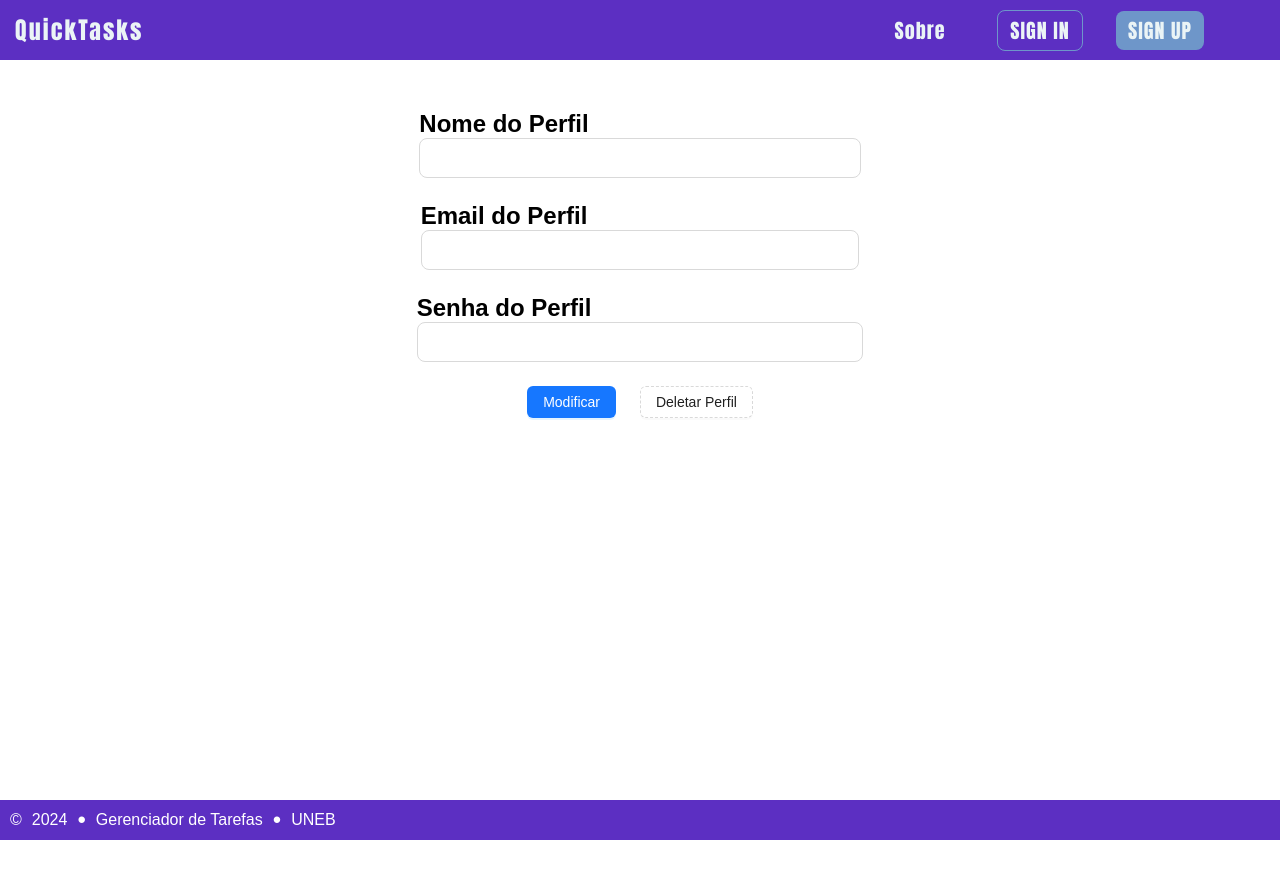
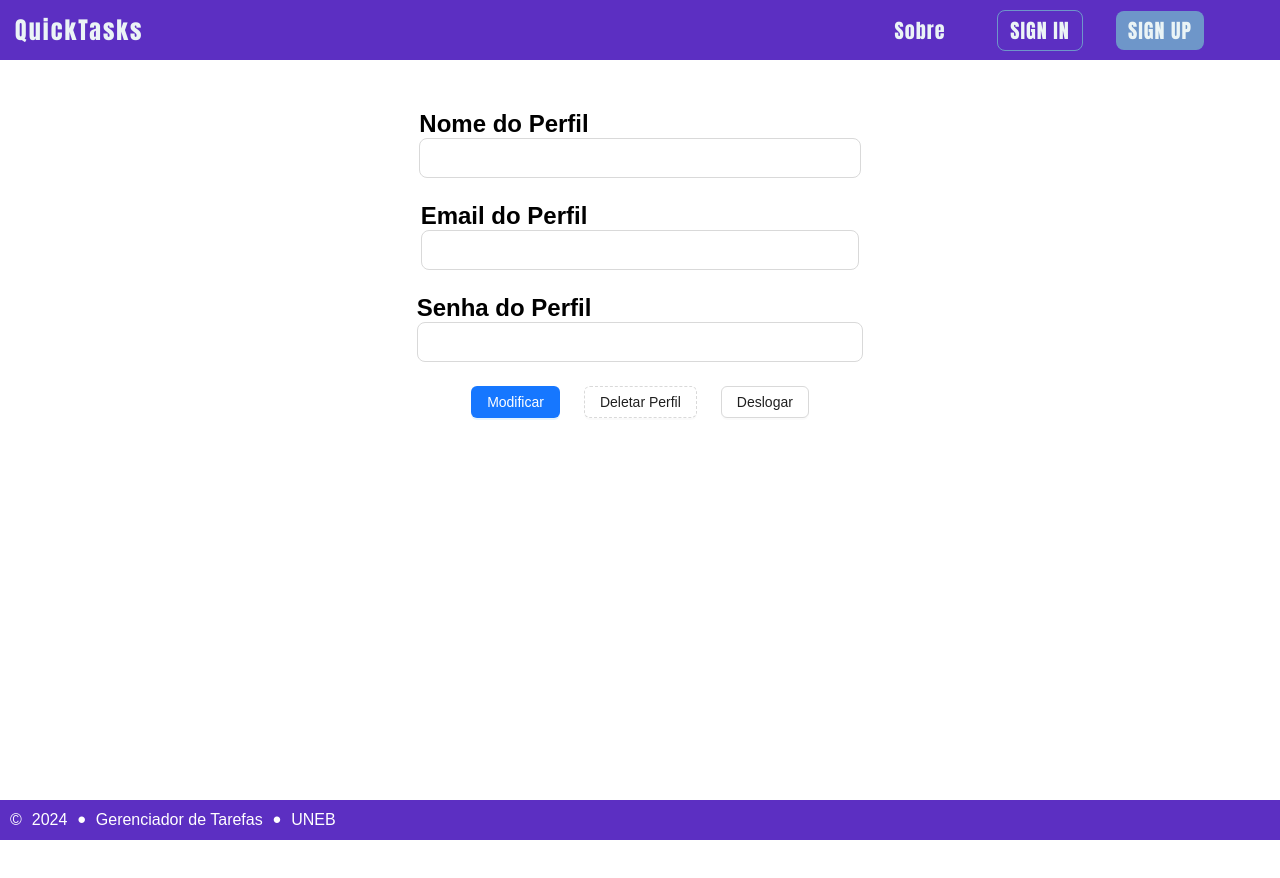
Before and after one commit to VerttB/GerenciadorTarefas-frontend, a React (Vite) app: page /perfil in a window 1280 px wide. Shown: the top 878 px of the page. Built offline with nearby package versions, Linux system fonts and the light colour scheme.

Commit message:
qualidade de vida

```diff
--- a/package.json
+++ b/package.json
@@ -10,6 +10,12 @@
     "preview": "vite preview"
   },
   "dependencies": {
+    "@fortawesome/fontawesome-svg-core": "^6.5.2",
+    "@fortawesome/free-brands-svg-icons": "^6.5.2",
+    "@fortawesome/free-regular-svg-icons": "^6.5.2",
+    "@fortawesome/free-solid-svg-icons": "^6.5.2",
+    "@fortawesome/react-fontawesome": "^0.2.2",
+    "@fortawesome/vue-fontawesome": "^3.0.8",
     "@syncfusion/ej2-react-calendars": "^26.1.35",
     "antd": "^5.18.2",
     "react": "^18.2.0",
--- a/src/App.jsx
+++ b/src/App.jsx
@@ -5,7 +5,7 @@ import Forms from "./paginas/CadastroLogin/Forms"
 import Sobre from "./paginas/Sobre/Sobre"
 import Inicio from "./paginas/Inicio/Inicio"
 import Atividades from "./paginas/Atividades/Atividades"
-import React, {useState} from 'react'
+import React, {useEffect, useState} from 'react'
 import Perfil from "./paginas/Perfil/Perfil"
 
 function App(){
@@ -13,9 +13,15 @@ function App(){
 
 
     const [user, setUser] = useState({})
+    const [loading, setLoading] = useState(true)
 
+    useEffect(() => {
+        const usuarioSalvo = localStorage.getItem("user")
+        if(usuarioSalvo){ setUser(JSON.parse(usuarioSalvo))}
+        setLoading(false)
+    },[])
 
-
+    if(loading){ return <div>Carregando...</div>}
     return(
     <BrowserRouter>
     <Header user={user}></Header>
--- a/src/components/Login/Login.jsx
+++ b/src/components/Login/Login.jsx
@@ -48,6 +48,7 @@ function Login({ setUser, email, setEmail, senha, setSenha, disable }) {
     .then((response) => response.json())
     .then(data => {
       setUser(data)
+      localStorage.setItem('user', JSON.stringify(data));
       setTimeout(() => navegar(),50);
     })
     .catch((error) => console.error('Erro:', error));
--- a/src/components/TaskCard/ConcluirTask/ConcluirTask.jsx
+++ b/src/components/TaskCard/ConcluirTask/ConcluirTask.jsx
@@ -1,11 +1,11 @@
 
 import { CheckCircleOutlined} from "@ant-design/icons";
 import './ConcluirTask.scss'
-function ConcluirTask({task, index, updateTask}){
+function ConcluirTask({task, index, updateTask, icone}){
 
 
     return(
-       <button onClick={() => {task.status = "Concluída" ;updateTask(task, index)}}><CheckCircleOutlined className="icone" ></CheckCircleOutlined></button>
+       <button onClick={() => {task.status = "Concluída" ;updateTask(task, index)}}>{icone}</button>
     )
 }
 
--- a/src/components/TaskCard/TaskCard.jsx
+++ b/src/components/TaskCard/TaskCard.jsx
@@ -2,7 +2,14 @@
 import ConcluirTask from "./ConcluirTask/ConcluirTask";
 import DeleteCard from "./DeleteCard/DeleteCard";
 import EditCard from "./EditCard/EditCard";
-import "./TaskCard.scss";
+import ReactDom from 'react-dom';
+import "./TaskCard.scss"
+// import { faCircleCheck } from "@fortawesome/free-solid-svg-icons";
+// import from '@awesome.me/kit-KIT_CODE/icons/classic/solid'
+import { FontAwesomeIcon } from '@fortawesome/react-fontawesome'
+import { faCircleCheck } from "@fortawesome/free-solid-svg-icons";
+
+
 
 function TaskCard({task, change, index, deleteTask, userId}){
 
@@ -12,8 +19,8 @@ function TaskCard({task, change, index, deleteTask, userId}){
                 <h4>{task.titulo}</h4>
                 <div className="funcoes">
                 <EditCard userId={userId} task={task} index={index} updateTask={change}></EditCard>
-                <DeleteCard deleteTask={deleteTask} deletedTask={task} index={index}></DeleteCard>
-                <ConcluirTask task={task} updateTask={change}></ConcluirTask>
+                <DeleteCard  deleteTask={deleteTask} deletedTask={task} index={index}></DeleteCard>
+                <ConcluirTask icone= {<FontAwesomeIcon icon={faCircleCheck} />} task={task} updateTask={change}></ConcluirTask>
                 </div>
                 </div>
 
--- a/src/paginas/Atividades/Atividades.jsx
+++ b/src/paginas/Atividades/Atividades.jsx
@@ -5,6 +5,7 @@ import { Navigate, redirect, useNavigate } from 'react-router-dom';
 import { useEffect, useState, useCallback } from "react";
 import { Input, Space } from "antd";
 import { SearchOutlined } from '@ant-design/icons';
+;
 
 function Atividades({ user }) {
 
@@ -81,7 +82,7 @@ function Atividades({ user }) {
           console.error(error);
         });
     } else {
-     navigate('/cadastro');
+      navigate('/cadastro');
     }
   }, [user, navigate]);
 
--- a/src/paginas/Inicio/inicio.scss
+++ b/src/paginas/Inicio/inicio.scss
@@ -14,7 +14,8 @@
    }
 
    @include breakpoint.breakpoint(celular,max){
-      @include mixnins.setHW(88vh)
+      @include mixnins.setHW(88vh);
+
    }
    .main-titulo{
       position: relative;
@@ -84,8 +85,10 @@
       }
       @include breakpoint.breakpoint(celular,max){
          top: 36%;
-         left: 0%;
-        transform: rotate(20deg);
+         left: 7%;
+         transform: rotate(20deg);
+         min-height: 50%;
+         min-width: 50%;
       }
    }
 
--- a/src/paginas/Perfil/Perfil.jsx
+++ b/src/paginas/Perfil/Perfil.jsx
@@ -4,11 +4,20 @@ import { Space } from "antd";
 import { UserOutlined, MailOutlined } from '@ant-design/icons';
 import './Perfil.scss';
 import { useState } from "react";
+import { useNavigate } from "react-router-dom";
+import { useCallback } from "react";
 
 function Perfil({ user, setUser }) {
     const [nome, setNome] = useState(user.nome);
     const [senha, setSenha] = useState(user.senha);
     const [email, setEmail] = useState(user.email);
+    const navigate = useNavigate();
+
+    const navegar = useCallback(() => {
+
+        navigate('/cadastro');
+
+    }, [navigate]);
 
     const modificarPerfil = () => {
         const userNovo = {userId: user.userId ,nome: nome, senha: senha, email: email };
@@ -40,7 +49,14 @@ function Perfil({ user, setUser }) {
         .then(response => {console.log(JSON.stringify(response)); setUser({})})
         .catch(err => console.error(err));
     }
+    function deslogar(){
 
+
+        setUser({});
+        localStorage.removeItem('user');
+        setTimeout(navegar(), 50);
+
+    }
     return (
         <main className="perfil-conteiner">
             <Space className="perfil-dados" size={"large"} align="center" direction="vertical">
@@ -50,6 +66,7 @@ function Perfil({ user, setUser }) {
                 <Space size={"large"} align="center" direction="horizontal">
                     <ButtonPerfil funcao={modificarPerfil} valor={"Modificar"} tipo={"primary"} />
                     <ButtonPerfil funcao={deletarPerfil} valor={'Deletar Perfil'} tipo={"dashed"} />
+                    <ButtonPerfil funcao={deslogar} valor={'Deslogar'} ></ButtonPerfil>
                 </Space>
             </Space>
         </main>
```
Also changed, not shown: 1 other file (tests, documents, lock files or other folders).
